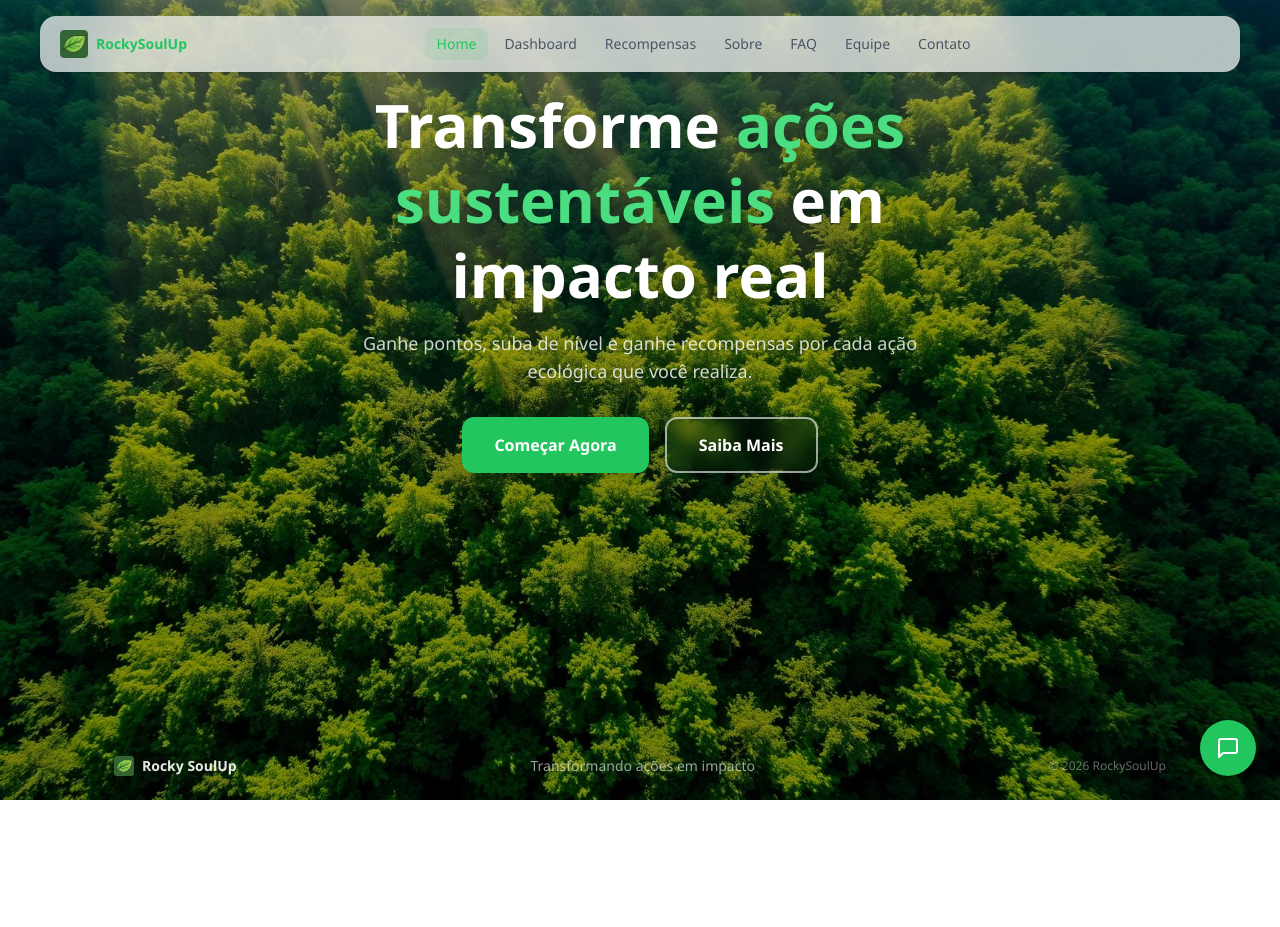
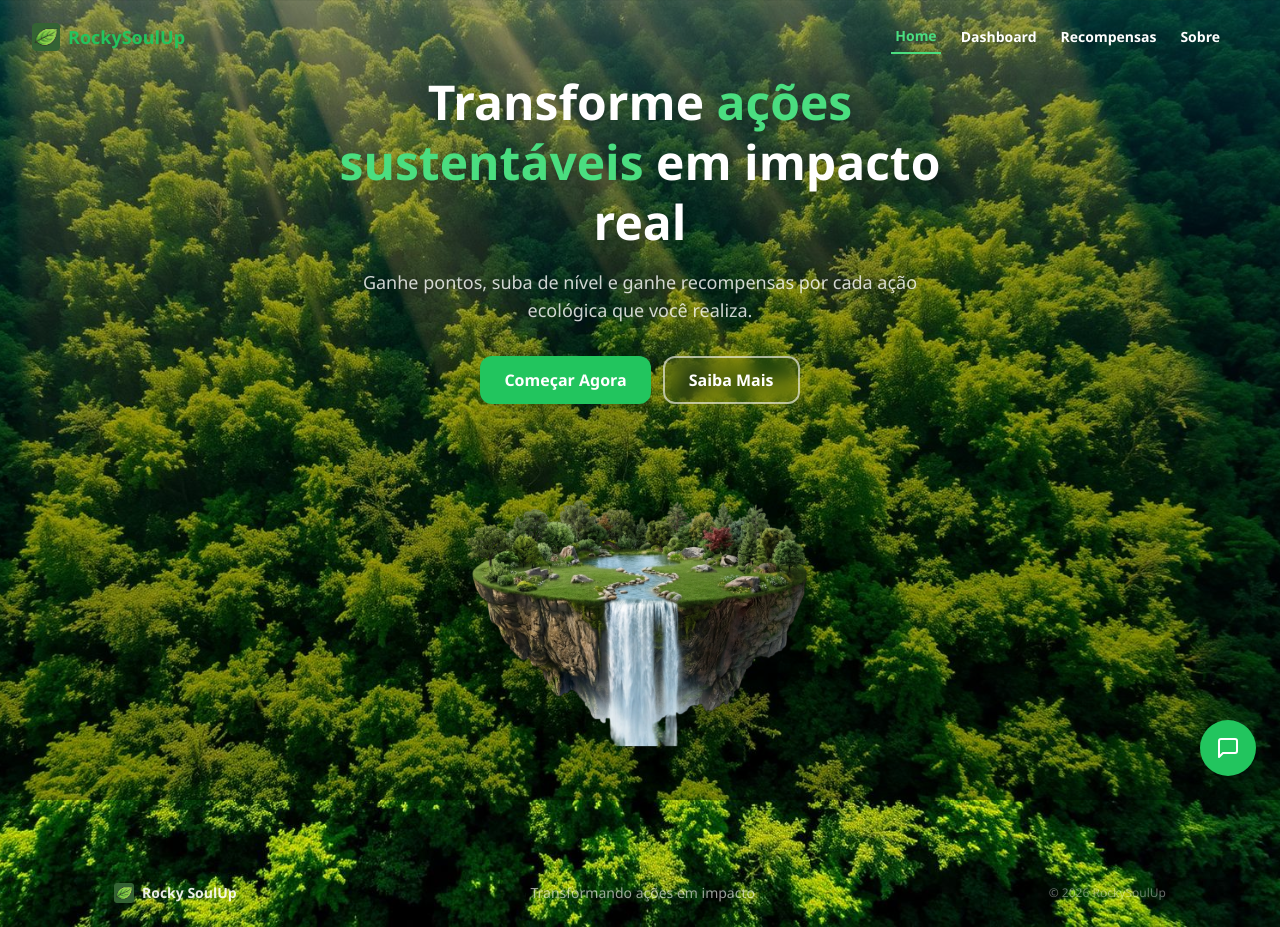
Before and after one commit to igorodriguesd/rockysoul-react, a React (Vite) app: page / in a window 1280 px wide. Before the commit the page ends 800 px from the top, so only its background shows below. Built offline with nearby package versions, Linux system fonts and the light colour scheme.

Commit message:
feat: Ajustando a pagina home

```diff
--- a/src/components/Header.tsx
+++ b/src/components/Header.tsx
@@ -1,5 +1,5 @@
 import { useState } from 'react';
-import { NavLink } from 'react-router-dom';
+import { NavLink, useLocation } from 'react-router-dom';
 import { useData } from '../context/DataContext';
 
 const links = [
@@ -15,27 +15,36 @@ const links = [
 export default function Header() {
   const [menuAberto, setMenuAberto] = useState(false);
   const { data } = useData();
+  const location = useLocation();
+
+  const linksParaMostrar = location.pathname === '/'
+    ? links.filter(link => ['/', '/dashboard', '/recompensas', '/sobre'].includes(link.to))
+    : links;
 
   return (
     <>
-      <header className="fixed top-4 left-1/2 -translate-x-1/2 z-[100] w-[calc(100%-2rem)] max-w-[1200px]">
-        <div className="bg-white/70 backdrop-blur-xl shadow-lg rounded-2xl px-5 py-3 flex items-center justify-between">
+      <header className="fixed top-0 left-0 w-full z-[100] px-8 py-5 flex items-center justify-between">
+
+        {/* Logo sozinho na esquerda */}
         <NavLink to="/" className="flex items-center gap-2 shrink-0">
           <img src="/imagens/logo.png" alt="RockySoulUp" className="w-7 h-7" />
-            <span className="font-bold text-[#22c55e] text-sm hidden sm:block">RockySoulUp</span>
+          <span className="font-bold text-[#22c55e] text-lg hidden sm:block drop-shadow-md">
+            RockySoulUp
+          </span>
         </NavLink>
 
-          <nav className="hidden md:flex items-center gap-1">
-            {links.map(link => (
+        <div className="flex items-center gap-6">
+          <nav className="hidden md:flex items-center gap-4">
+            {linksParaMostrar.map(link => (
               <NavLink
                 key={link.to}
                 to={link.to}
                 end={link.to === '/'}
                 className={({ isActive }) =>
-                  `px-3 py-1.5 rounded-lg text-sm font-medium transition-all ${
+                  `px-1 py-1.5 text-sm font-semibold transition-all drop-shadow-md ${
                     isActive
-                      ? 'text-[#22c55e] bg-[#22c55e]/10'
-                      : 'text-gray-600 hover:text-gray-900 hover:bg-gray-100/50'
+                      ? 'text-[#4ade80] border-b-2 border-[#4ade80]'
+                      : 'text-white hover:text-[#4ade80]'
                   }`
                 }
               >
@@ -46,17 +55,17 @@ export default function Header() {
 
           <div className="flex items-center gap-3">
             {data.nome && (
-              <div className="w-8 h-8 rounded-full bg-gradient-to-br from-[#22c55e] to-[#16a34a] flex items-center justify-center text-white text-xs font-bold shadow-sm">
+              <div className="w-8 h-8 rounded-full bg-gradient-to-br from-[#22c55e] to-[#16a34a] flex items-center justify-center text-white text-xs font-bold shadow-md">
                 {data.nome[0].toUpperCase()}
               </div>
             )}
 
             <button
               onClick={() => setMenuAberto(!menuAberto)}
-              className="md:hidden w-8 h-8 flex items-center justify-center rounded-lg hover:bg-gray-100/50 transition-colors"
+              className="md:hidden w-8 h-8 flex items-center justify-center rounded-lg text-white hover:bg-white/20 transition-colors drop-shadow-md"
               aria-label="Menu"
             >
-              <svg width="18" height="18" viewBox="0 0 24 24" fill="none" stroke="currentColor" strokeWidth="2" strokeLinecap="round">
+              <svg width="24" height="24" viewBox="0 0 24 24" fill="none" stroke="currentColor" strokeWidth="2" strokeLinecap="round">
                 {menuAberto ? (
                   <path d="M18 6L6 18M6 6l12 12" />
                 ) : (
@@ -66,11 +75,12 @@ export default function Header() {
             </button>
           </div>
         </div>
+      </header>
 
       {menuAberto && (
-          <div className="md:hidden mt-2 bg-white/80 backdrop-blur-xl shadow-lg rounded-2xl p-3 mx-0">
+        <div className="fixed top-20 right-6 z-[100] md:hidden w-48 bg-white/90 backdrop-blur-xl shadow-lg rounded-2xl p-3">
           <nav className="flex flex-col gap-1">
-              {links.map(link => (
+            {linksParaMostrar.map(link => (
               <NavLink
                 key={link.to}
                 to={link.to}
@@ -80,7 +90,7 @@ export default function Header() {
                   `px-4 py-2.5 rounded-xl text-sm font-medium transition-all ${
                     isActive
                       ? 'text-[#22c55e] bg-[#22c55e]/10'
-                        : 'text-gray-600 hover:bg-gray-100/50'
+                      : 'text-gray-800 hover:bg-gray-100'
                   }`
                 }
               >
@@ -90,7 +100,6 @@ export default function Header() {
           </nav>
         </div>
       )}
-      </header>
 
       {menuAberto && (
         <div className="fixed inset-0 z-[99] md:hidden" onClick={() => setMenuAberto(false)} />
--- a/src/pages/Home.tsx
+++ b/src/pages/Home.tsx
@@ -26,25 +26,53 @@ export default function Home() {
 
   return (
     <>
-      <section className="min-h-[70vh] flex items-center justify-center -mt-24">
-        <div className="text-center px-6 max-w-2xl">
-          <h1 className="text-4xl md:text-5xl lg:text-6xl font-extrabold text-white leading-tight mb-4 drop-shadow-lg">
+      <section className="min-h-[70vh] flex flex-col items-center justify-center -mt-16 pt-10 pb-20">
+        <div className="text-center px-6 max-w-2xl flex flex-col items-center">
+
+          <h1 className="text-3xl md:text-4xl lg:text-5xl font-extrabold text-white leading-tight mb-4 drop-shadow-lg">
             Transforme <span className="text-[#4ade80]">ações sustentáveis</span> em impacto real
           </h1>
-          <p className="text-lg text-white/80 mb-8 drop-shadow">
+
+          <p className="text-base md:text-lg text-white/80 mb-8 drop-shadow">
             Ganhe pontos, suba de nível e ganhe recompensas por cada ação ecológica que você realiza.
           </p>
-          <div className="flex flex-col sm:flex-row gap-4 justify-center">
+
+          <div className="flex flex-col sm:flex-row gap-3 justify-center mb-12 w-full max-w-md">
             <button
               onClick={handleComecar}
-              className="px-8 py-3.5 bg-[#22c55e] text-white font-bold rounded-xl hover:bg-[#16a34a] transition-colors text-center shadow-lg"
+              className="px-6 py-2.5 bg-[#22c55e] text-white font-bold rounded-xl hover:bg-[#16a34a] transition-colors text-center shadow-lg w-full sm:w-auto"
             >
               Começar Agora
             </button>
-            <Link to="/sobre" className="px-8 py-3.5 border-2 border-white/60 text-white font-semibold rounded-xl hover:bg-white/10 transition-colors text-center backdrop-blur-sm">
+            <Link
+              to="/sobre"
+              className="px-6 py-2.5 border-2 border-white/60 text-white font-semibold rounded-xl hover:bg-white/10 transition-colors text-center backdrop-blur-sm w-full sm:w-auto"
+            >
               Saiba Mais
             </Link>
           </div>
+
+          <div className="w-full max-w-lg mt-4 flex justify-center">
+            <style>
+              {`
+                @keyframes float {
+                  0% { transform: translateY(0px); }
+                  50% { transform: translateY(-15px); }
+                  100% { transform: translateY(0px); }
+                }
+                .floating-island {
+                  animation: float 6s ease-in-out infinite;
+                  filter: drop-shadow(0 25px 25px rgb(0 0 0 / 0.3));
+                }
+              `}
+            </style>
+            <img
+              src="public\imagens\Ilha.png"
+              alt="Ilha Flutuante com Cachoeira"
+              className="floating-island max-w-full h-auto object-contain"
+            />
+          </div>
+
         </div>
       </section>
 
```
Also changed, not shown: public/imagens/Ilha.png (added). Lines whose indentation alone changed are shown as unchanged.
